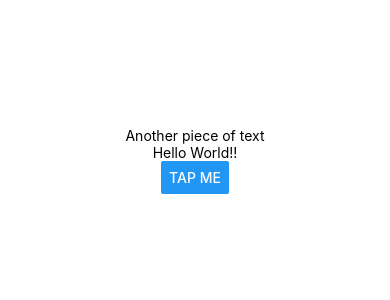
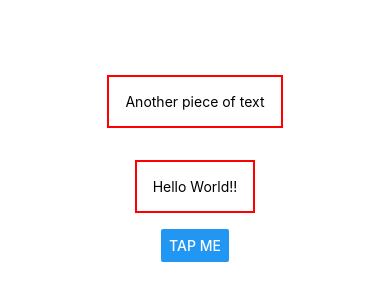
Before and after one commit to danish-faisal/ReactNativeCrashCourse, a React Native app: screen / in a window 390 px wide. Shown: the part 262-562 px from the top of the page. Built offline with nearby package versions, Linux system fonts and the light colour scheme.

Commit message:
Styling React Native apps

```diff
--- a/App.js
+++ b/App.js
@@ -4,9 +4,9 @@ export default function App() {
   return (
     <View style={styles.container}>
       <View>
-        <Text>Another piece of text</Text>
+        <Text style={styles.dummyText}>Another piece of text</Text>
       </View>
-      <Text>Hello World!!</Text>
+      <Text style={styles.dummyText}>Hello World!!</Text>
       <Button title='Tap Me'/>
     </View>
   );
@@ -19,4 +19,10 @@ const styles = StyleSheet.create({
     alignItems: 'center',
     justifyContent: 'center',
   },
+  dummyText: {
+    margin: 16,
+    borderWidth: 2,
+    borderColor: 'red',
+    padding: 16
+  }
 });
```
